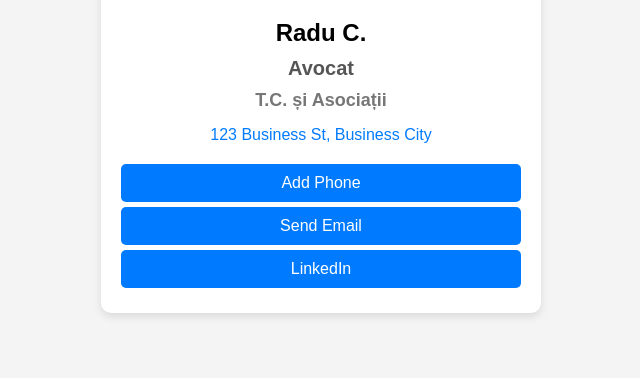
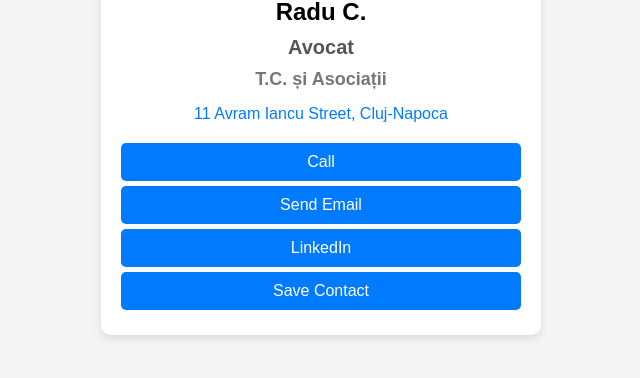
Before and after one commit to raduciumarnean/raduciumarnean.github.io, a plain HTML site: page index.html in a window 1280 px wide. Shown: the part 336-714 px from the top of the page, without its empty margins (319-959 px from the left). Drawn offline with Linux system fonts and the light colour scheme.

Commit message:
Changes to be committed: 	modified:   index.html 	new file:   radu.vcf
 Changes not staged for commit:
	modified:   README.md

```diff
--- a/index.html
+++ b/index.html
@@ -3,7 +3,7 @@
 <head>
     <meta charset="UTF-8">
     <meta name="viewport" content="width=device-width, initial-scale=1.0">
-    <title>Digital Business Card</title>
+    <title>Radu Ciumărnean</title>
     <link rel="stylesheet" href="styles.css">
 </head>
 <body>
@@ -12,11 +12,12 @@
         <h1>Radu C.</h1>
         <h2>Avocat</h2>
         <h3>T.C. și Asociații</h3>
-        <a href="https://www.google.com/maps/place/XYZ+Company+Address" target="_blank" class="address">123 Business St, Business City</a>
+        <a href="https://maps.app.goo.gl/oWVWVgePpQuxZbey5" target="_blank" class="address">11 Avram Iancu Street, Cluj-Napoca</a>
         <div class="buttons">
-            <a href="tel:+40.758.000.000" class="button">Add Phone</a>
+            <a href="tel:+40.758.000.000" class="button">Call</a>
             <a href="mailto:raduciumarnean@gmail.com" class="button">Send Email</a>
-            <a href="https://www.linkedin.com/in/radu-cium%C4%83rnean-229511299/" class="button" target="_blank">LinkedIn</a>
+            <a href="https://www.linkedin.com/in/raduciumarnean/" class="button" target="_blank">LinkedIn</a>
+            <a href="radu.vcf" class="button" download="radu.vcf">Save Contact</a>
         </div>
     </div>
 </body>
```
Also changed, not shown: 1 other file.
